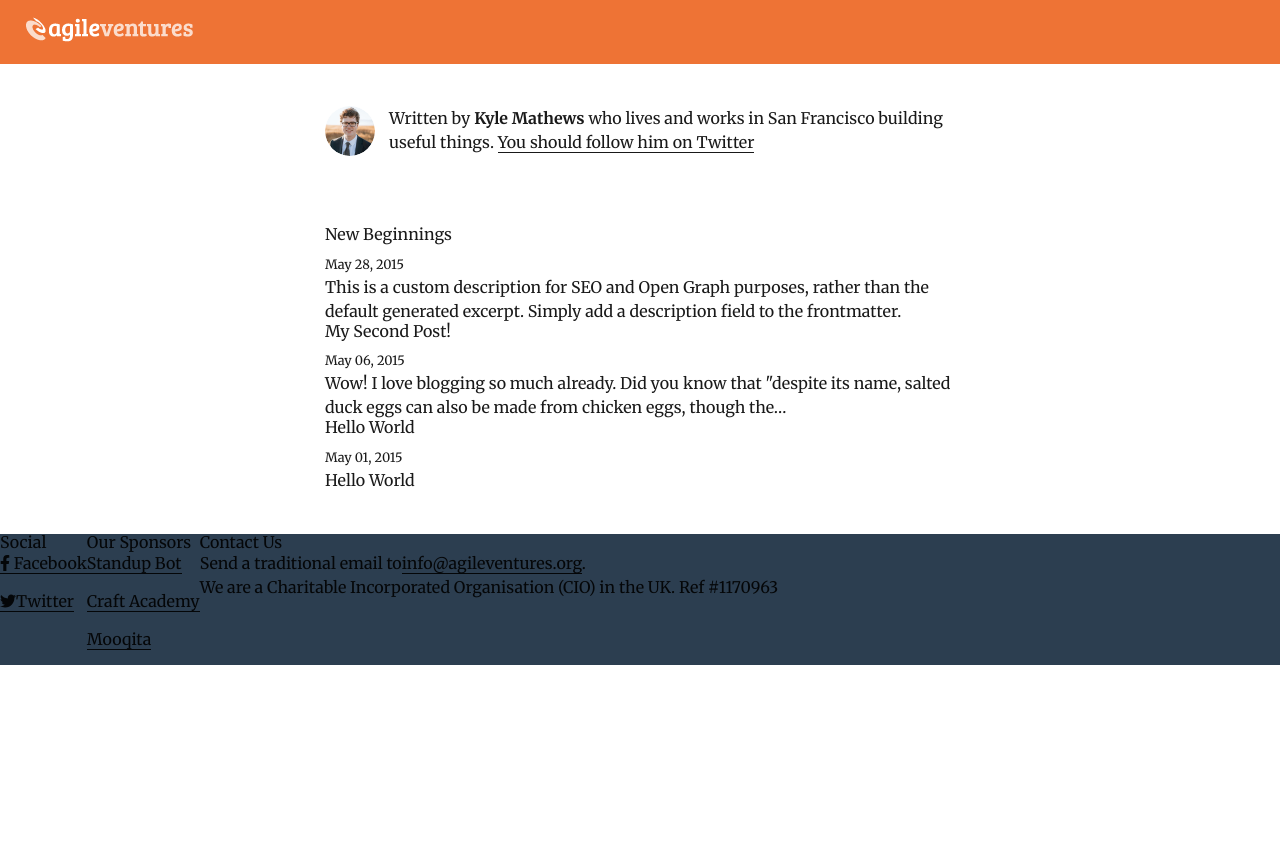
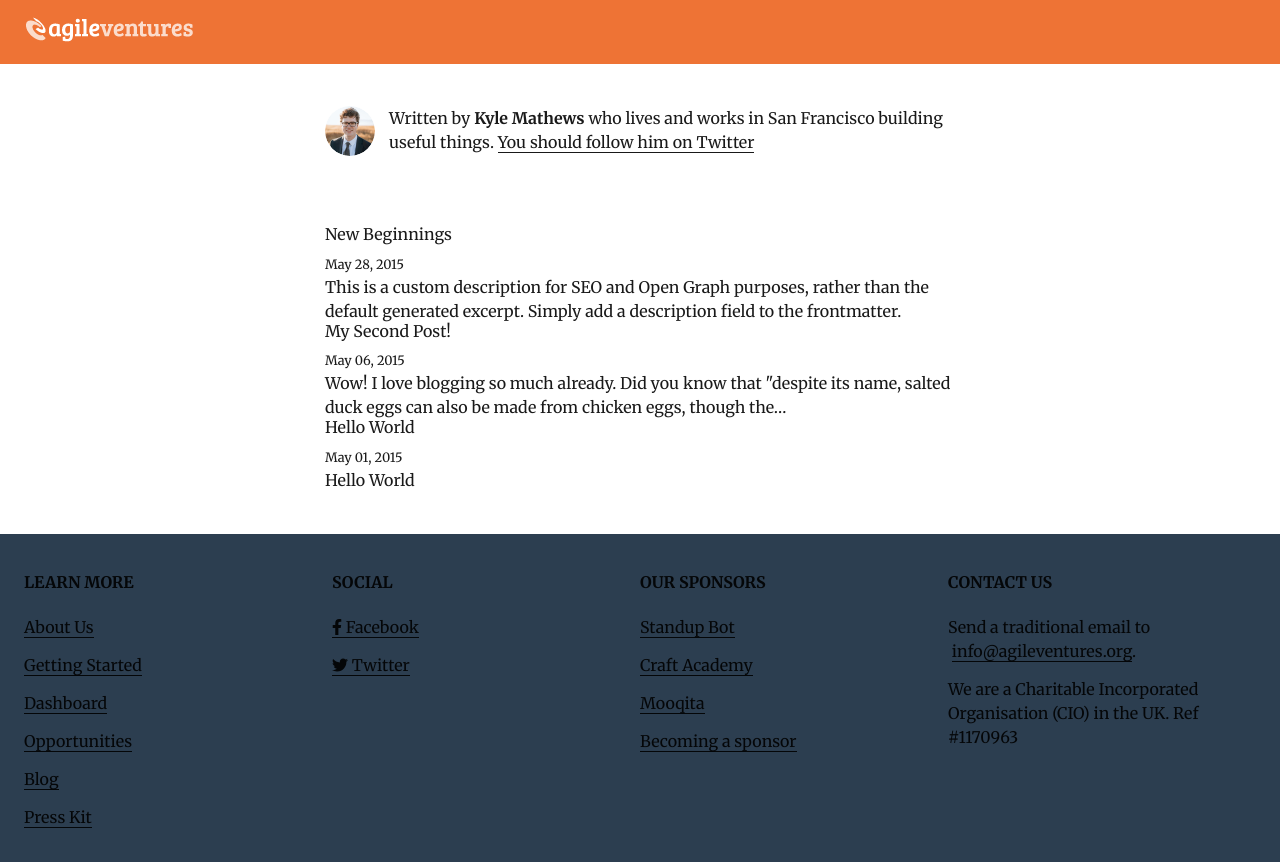
Before and after one commit to AgileVentures/WebsiteTwo, a Gatsby site: page / in a window 1280 px wide. Before the commit the page ends 800 px from the top, so only its background shows below. Built offline with nearby package versions, Linux system fonts and the light colour scheme; Gatsby itself is replaced by a stand-in of ours; some packages are replaced by stand-ins of ours.

Commit message:
add 4 column grid to footer

```diff
--- a/src/components/footer.js
+++ b/src/components/footer.js
@@ -4,11 +4,48 @@ import { faFacebookF, faTwitter } from "@fortawesome/free-brands-svg-icons"
 
 const Footer = () => {
   return (
-    <footer className="flex bg-footer">
-      <div>
-        <h3>Social</h3>
-        <ul>
-          <li>
+    <footer className="bg-footer">
+      <div className="container mx-auto px-6 pt-10 pb-6">
+        <div className="flex flex-wrap">
+          <div className="w-full md:w-1/4 text-center md:text-left">
+            <h3 className="uppercase mb-6 font-bold">Learn More</h3>
+            <ul className="mb-4">
+              <li className="mt-2">
+                <a href="#" className="no-underline">
+                  About Us
+                </a>
+              </li>
+              <li className="mt-2">
+                <a href="#" className="no-underline">
+                  Getting Started
+                </a>
+              </li>
+              <li className="mt-2">
+                <a href="#" className="no-underline">
+                  Dashboard
+                </a>
+              </li>
+              <li className="mt-2">
+                <a href="#" className="no-underline">
+                  Opportunities
+                </a>
+              </li>
+              <li className="mt-2">
+                <a href="#" className="no-underline">
+                  Blog
+                </a>
+              </li>
+              <li className="mt-2">
+                <a href="#" className="no-underline">
+                  Press Kit
+                </a>
+              </li>
+            </ul>
+          </div>
+          <div className="w-full md:w-1/4 text-center md:text-left">
+            <h3 className="uppercase mb-6 font-bold">Social</h3>
+            <ul className="mb-4">
+              <li className="mt-2">
                 <a
                   className="facebook"
                   href="https://www.facebook.com/agileventures"
@@ -20,7 +57,7 @@ const Footer = () => {
                   &nbsp;Facebook
                 </a>
               </li>
-          <li>
+              <li className="mt-2">
                 <a
                   className="twitter"
                   href="https://twitter.com/AgileVentures"
@@ -29,15 +66,15 @@ const Footer = () => {
                   style={{ "white-space": `nowrap` }}
                 >
                   <FontAwesomeIcon icon={faTwitter} />
-              Twitter
+                  &nbsp;Twitter
                 </a>
               </li>
             </ul>
           </div>
-      <div>
-        <h3>Our Sponsors</h3>
-        <ul>
-          <li>
+          <div className="w-full md:w-1/4 text-center md:text-left">
+            <h3 className="uppercase mb-6 font-bold">Our Sponsors</h3>
+            <ul className="mb-4">
+              <li className="mt-2">
                 <a
                   href="https://standuply.com/?utm_source=links&amp;utm_medium=agileventures&amp;utm_campaign=partnership"
                   target="_blank"
@@ -46,7 +83,7 @@ const Footer = () => {
                   Standup Bot
                 </a>
               </li>
-          <li>
+              <li className="mt-2">
                 <a
                   href="http://craftacademy.se/english"
                   target="_blank"
@@ -55,23 +92,39 @@ const Footer = () => {
                   Craft Academy
                 </a>
               </li>
-          <li>
+              <li className="mt-2">
                 <a href="http://mooqita.org/" target="_blank" rel="noreferrer">
                   Mooqita
                 </a>
               </li>
+              <li className="mt-2">
+                <a href="#" target="_blank" rel="noreferrer">
+                  Becoming a sponsor
+                </a>
+              </li>
             </ul>
           </div>
-      <div>
-        <h3>Contact Us</h3>
+          <div className="w-full md:w-1/4 text-center md:text-left">
+            <h3 className="uppercase mb-6 font-bold">Contact Us</h3>
+            <ul className="mb-4">
+              <li className="mt-2">
                 <p>
-          Send a traditional email to
-          <a href="mailto:info@agileventures.org">info@agileventures.org</a>.
+                  Send a traditional email to &nbsp;
+                  <a href="mailto:info@agileventures.org">
+                    info@agileventures.org
+                  </a>
+                  .
                 </p>
+              </li>
+              <li className="mt-2">
                 <p>
-          We are a Charitable Incorporated Organisation (CIO) in the UK. Ref
-          #1170963
+                  We are a Charitable Incorporated Organisation (CIO) in the UK.
+                  Ref #1170963
                 </p>
+              </li>
+            </ul>
+          </div>
+        </div>
       </div>
     </footer>
   )
```
Lines whose indentation alone changed are shown as unchanged.
